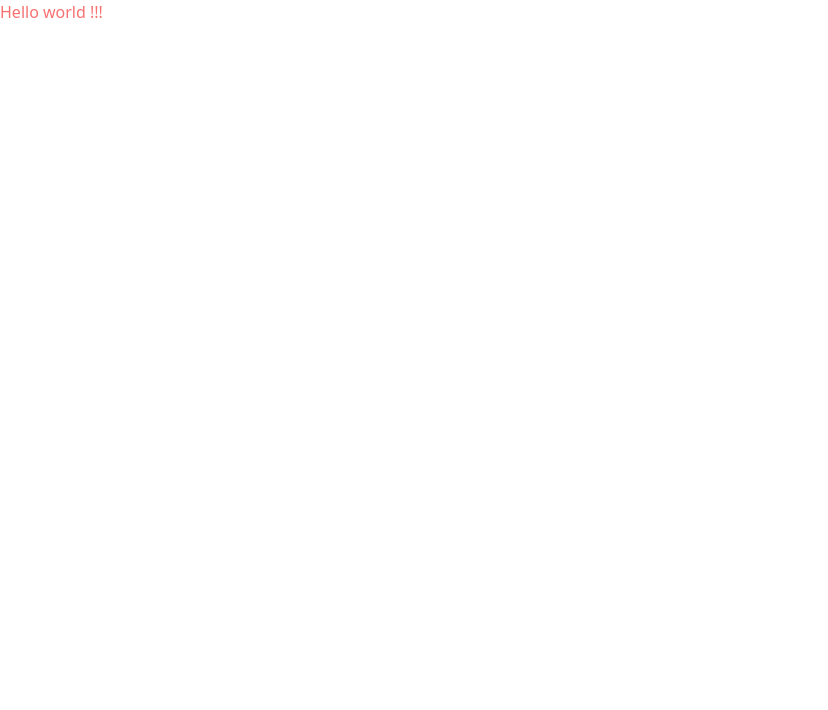
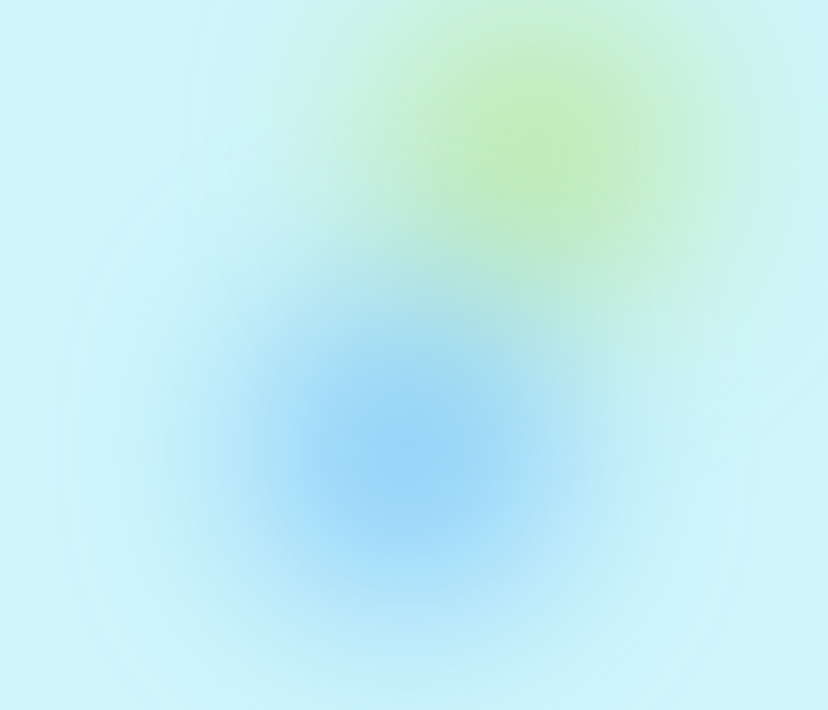
Before and after one commit to pujanpokharelofficial/Portfolio, a SvelteKit app: page / in a window 1280 px wide. Shown: the top 710 px of the page, without its empty margins (0-828 px from the left). Built offline with nearby package versions, Linux system fonts and the light colour scheme.

Commit message:
Update: completed the frosted background

```diff
--- /dev/null
+++ b/src/routes/+layout.svelte
@@ -0,0 +1,5 @@
+<script>
+import "../app.css";
+</script>
+
+<slot>Error while rendering the component</slot>
--- a/src/routes/+page.svelte
+++ b/src/routes/+page.svelte
@@ -1,7 +1,6 @@
 <script>
-  import "../app.css";
+	import Background from "./background.svelte";
+
 </script>
 
-<p class="text-red-400">
-Hello world !!!
-</p>
+<Background />
--- /dev/null
+++ b/src/routes/background.svelte
@@ -0,0 +1,10 @@
+<script>
+let circle = "h-[300px] w-[300px] rounded-full opacity-50 blur-[100px]"
+</script>
+
+<div class="h-screen w-full relative">
+<div class="h-full w-full absolute bg-frost-blur  backdrop-blur-md top-0 left-0"></div>
+
+<div class="{circle} bg-circle-1 ml-[30%] circle"></div>
+<div class="{circle} bg-circle-2  mr-auto ml-[20%] circle "></div>
+</div>
--- a/src/routes/home/+page.svelte
+++ b/src/routes/home/+page.svelte
@@ -1,3 +1,5 @@
-<div>
+<script>
+</script>
+<div class="h-10 w-10 bg-red-300">
 testing
 </div>
--- a/tailwind.config.js
+++ b/tailwind.config.js
@@ -2,7 +2,13 @@
 export default {
   content: ['./src/**/*.{html,js,svelte,ts}'],
   theme: {
-    extend: {},
+    extend: {
+      colors:{
+        "circle-1": "#ACDD45",
+        "circle-2": "#359AF8",
+        "frost-blur": "#A0EDF880",
+      },
+    },
   },
   plugins: [],
 }
```
